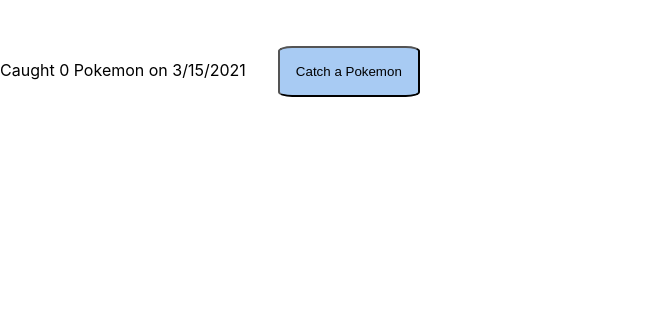
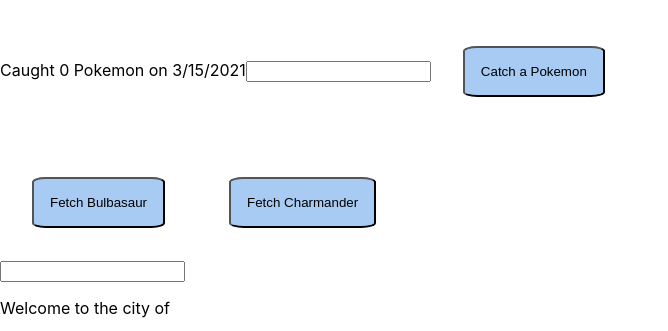
Before and after one commit to nirmeet-baweja/pokedox, a React (Create React App) app: page / in a window 1280 px wide. Shown: the part 500-831 px from the top of the page, without its empty margins (0-668 px from the left). Before the commit the page ends 800 px from the top, so only its background shows below. Built offline with nearby package versions, Linux system fonts and the light colour scheme.

Commit message:
React Week 3 - In Class Exercises

```diff
--- a/src/App.js
+++ b/src/App.js
@@ -2,8 +2,10 @@
 import Logo from "./Logo";
 import BestPokemon from "./BestPokemon";
 import CaughtPokemon from "./CaughtPokemon";
+import PokemonMovesSelector from "./PokemonMovesSelector";
+import PokemonCity from "./PokemonCity";
+
 import "./App.css";
-// import ReactDOM from "react-dom";
 
 function App() {
   const abilities = ["Anticipation", "Adaptability", "Run-Away"];
@@ -18,31 +20,10 @@
       <Logo appName="Group 1's Pokedex" logWhenClicked={logWhenClicked} />
       <BestPokemon abilities={abilities} />
       <CaughtPokemon todayDate={todayDate} />
+      <PokemonMovesSelector />
+      <PokemonCity />
     </div>
   );
 }
 
 export default App;
-
-/*
-  Exercise G :
-  1. Using the pokedex React app that you created earlier, open the src/App.js file.
-  2. Inside the Logo component create a new variable called appName and assign it to "[YOUR_NAME]'s Pokedex".
-  3. Now replace the hard-coded app name with {appName}. What do you see in your web browser? What would you do if you wanted to change the app name?
-  4. Create a new component named CaughtPokemon. Within this component return a <p> tag with the text "Caught 0 Pokemon on" (we're going to fill in today's date in the next step).
-  5. Create a variable named date within the CaughtPokemon component, and assign it today's date (hint: new Date().toLocaleDateString()). Finally, render the date variable after the text "Caught 0 Pokemon on".
-  6. Render the CaughtPokemon component within the App component (below BestPokemon).
-  7. Within the BestPokemon component, create a variable named abilities and assign it to an array with some Pokemon abilities (e.g. ['Anticipation', 'Adaptability', 'Run-Away']).
-  8. Change the BestPokemon component to return a <div> element with the existing <p> element inside it. Then add a <ul> element underneath the <p> element.
-  9. Now use the .map() method on the abilities variable to loop over each name and return a <li> element for each (hint: look at the mentors list example above) within the <ul> element.
-*/
-
-/*
-Exercise E :
- 1. In your pokedex React app, open the src/App.js file.
- 2. Create a new function named Logo.
- 3. Copy the <header> element and its contents and paste it into the Logo component.
- 4. Replace the <header> element in the App component with the new Logo component.
- 5. Create a new component function named BestPokemon and return a <p> element with some text saying which is your favourite Pokemon (e.g. "My favourite Pokemon is Squirtle").
- 6. Render your new BestPokemon component below the Logo component within the App component.
-*/
--- a/src/CaughtPokemon.js
+++ b/src/CaughtPokemon.js
@@ -2,7 +2,7 @@
 
 function CaughtPokemon(props) {
   const [caught, setCaught] = useState([]);
-  const [index, setIndex] = useState(0);
+  const [pokemonNameInput, setPokemonNameInput] = useState("");
   const pokemons = [
     "Bulbasaur",
     "Ivysaur",
@@ -18,9 +18,13 @@
     "Butterfree",
   ];
 
+  const handleInputChange = (event) => {
+    setPokemonNameInput(event.target.value);
+  };
+
   const catchPokemon = () => {
-    setCaught(caught.concat(pokemons[index]));
-    setIndex((index) => (index + 1) % pokemons.length);
+    pokemonNameInput && setCaught(caught.concat(pokemonNameInput));
+    setPokemonNameInput("");
   };
 
   return (
@@ -28,6 +32,11 @@
       <span>
         Caught {caught.length} Pokemon on {props.todayDate}
       </span>
+      <input
+        type="text"
+        value={pokemonNameInput}
+        onChange={handleInputChange}
+      />
       <button onClick={catchPokemon} className="catchPokemonBtn">
         Catch a Pokemon
       </button>
--- /dev/null
+++ b/src/PokemonCity.js
@@ -0,0 +1,19 @@
+import React, { useState } from "react";
+
+function PokemonCity() {
+  const [city, setCity] = useState("");
+
+  const updateCity = (event) => {
+    console.log(event.target.value);
+    setCity(event.target.value);
+  };
+
+  return (
+    <div>
+      <input type="text" value={city} onChange={updateCity} />
+      <p>Welcome to the city of {city}</p>
+    </div>
+  );
+}
+
+export default PokemonCity;
--- /dev/null
+++ b/src/PokemonMoves.js
@@ -0,0 +1,27 @@
+import React, { useState, useEffect } from "react";
+
+function PokemonMoves({ pokemonId }) {
+  const [pokemonData, setPokemonData] = useState(null);
+
+  useEffect(() => {
+    fetch(`https://pokeapi.co/api/v2/pokemon/${pokemonId}/`)
+      .then((response) => response.json())
+      .then((data) => {
+        console.log(data);
+        setPokemonData(data);
+      });
+  }, [pokemonId]);
+
+  return pokemonData ? (
+    <div>
+      <p>{pokemonData.name}'s moves:</p>
+      <ul>
+        {pokemonData.moves.map((move, index) => {
+          return <li key={index}>{move.move.name}</li>;
+        })}
+      </ul>
+    </div>
+  ) : null;
+}
+
+export default PokemonMoves;
--- /dev/null
+++ b/src/PokemonMovesSelector.js
@@ -0,0 +1,28 @@
+import React, { useState } from "react";
+
+import PokemonMoves from "./PokemonMoves";
+
+function PokemonMovesSelector() {
+  const [id, setId] = useState(null);
+
+  function handleBulbasaurClick() {
+    setId(1);
+  }
+  function handleCharmanderClick() {
+    setId(4);
+  }
+
+  return (
+    <div>
+      <button onClick={handleBulbasaurClick} className="catchPokemonBtn">
+        Fetch Bulbasaur
+      </button>
+      <button onClick={handleCharmanderClick} className="catchPokemonBtn">
+        Fetch Charmander
+      </button>
+      {id ? <PokemonMoves pokemonId={id} /> : null}
+    </div>
+  );
+}
+
+export default PokemonMovesSelector;
```
